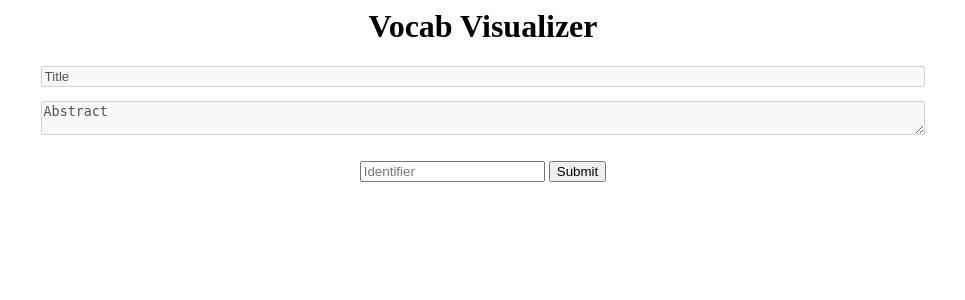
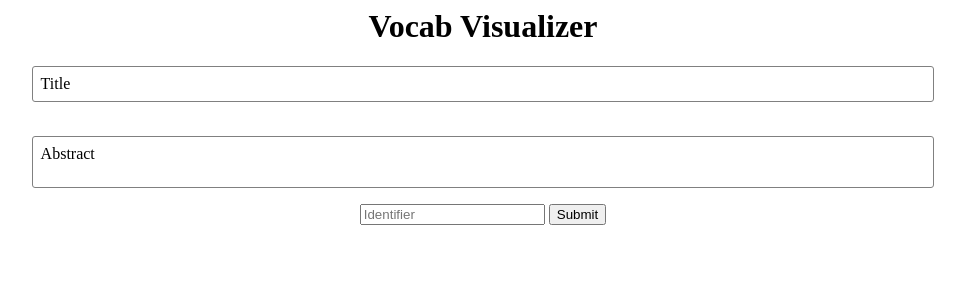
Before and after one commit to carlosfranzreb-uni/thesis_vocab_visualizer, a Flask app: page / in a window 1280 px wide. Shown: the top 300 px of the page, without its empty margins (157-1122 px from the left). Run offline with Flask 2, Linux system fonts and the light colour scheme.

Commit message:
Change inputs to divs.

```diff
--- a/app/static/css/main.css
+++ b/app/static/css/main.css
@@ -1,9 +1,13 @@
-#title {
+div {
   width: 70%;
   margin-bottom: 1em;
+  border: 1px solid grey;
+  border-radius: 3px;
+  text-align: left;
+  padding: 0.5em;
 }
 
-#abstract {
-  width: 70%;
-  margin-bottom: 2em;
+mark {
+  background-color: green;
+  color: white;
 }
--- a/app/templates/main.html
+++ b/app/templates/main.html
@@ -9,9 +9,9 @@
   <body onload="auto_grow(document.getElementById('abstract'))">
     <center>
       <h1>Vocab Visualizer</h1>
-      <input id="title" placeholder="Title" value="{{ title }}" disabled />
+      <div id="title">{{ title|safe }}</div>
       <br />
-      <textarea id="abstract" placeholder="Abstract" onchange="auto_grow(this)" disabled>{{ abstract }}</textarea>
+      <div id="abstract" onchange="auto_grow(this)">{{ abstract|safe }}</div>
       <form method="POST" enctype="multipart/form-data">
         {{ form.id(placeholder="Identifier") }} {{ form.submit }}
       </form>
```
